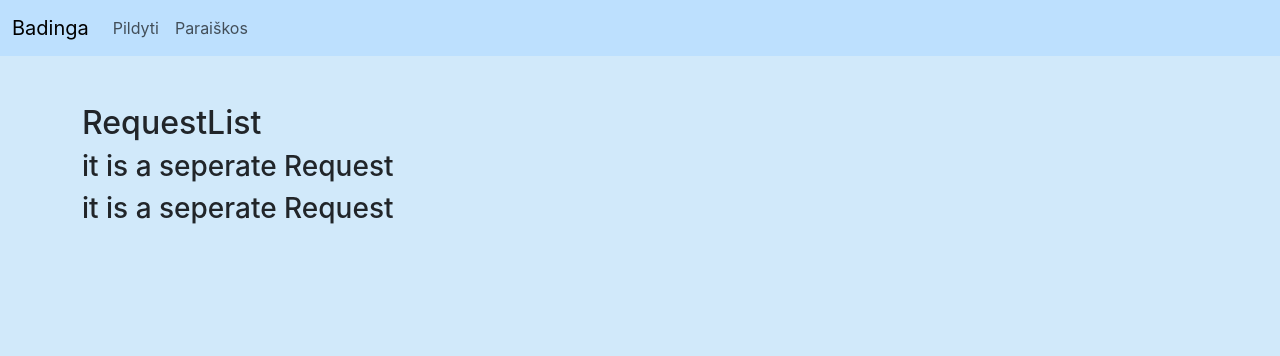
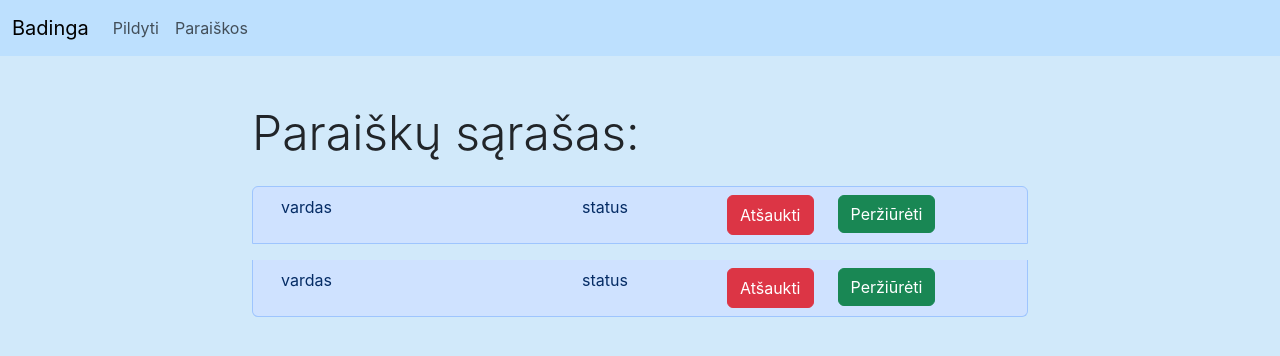
Before and after one commit to ekfoD/lizingo-sistema, a React (Create React App) app: page /paraiskos in a window 1280 px wide. Shown: the top 356 px of the page. Built offline with nearby package versions, Linux system fonts and the light colour scheme.

Commit message:
pradeti tvarkyti atskiros paraisku langai

```diff
--- a/src/components/Request.js
+++ b/src/components/Request.js
@@ -1,7 +1,22 @@
-export function Request() {
-    return(
-        <div>
-            <h3>it is a seperate Request</h3>
-        </div>
-    );
+import { Container, Row, Col, Button } from "react-bootstrap";
+
+export function Request({ moneyAmount, duration, contribution }) {
+  return (
+    <Container>
+      <Row>
+        <Col>
+          <p>vardas</p>
+        </Col>
+        <Col className="d-flex align-content-center justify-content-end">
+          <p>status</p>
+        </Col>
+        <Col className="d-flex align-content-end justify-content-end">
+          <Button className="btn-danger">Atšaukti</Button>
+        </Col>
+        <Col>
+          <Button className="btn-success">Peržiūrėti</Button>
+        </Col>
+      </Row>
+    </Container>
+  );
 }
--- a/src/components/RequestList.js
+++ b/src/components/RequestList.js
@@ -1,11 +1,25 @@
 import { Request } from "./Request";
 
+import { Container, ListGroup } from "react-bootstrap";
+
+import "../styles/ContainerSize.css";
+
 export function RequestList() {
-    return(
-        <div>
-            <h2>RequestList</h2>
+  return (
+    <div>
+      <Container className="Container-sizing">
+        <p className="display-5">Paraiškų sąrašas:</p>
+
+        <ListGroup>
+          <ListGroup.Item variant="primary" className="my-2">
+            {" "}
+            <Request moneyAmount={100} duration={10} contribution={10} />
+          </ListGroup.Item>
+          <ListGroup.Item variant="primary" className="my-2">
             <Request />
-            <Request />
-        </div>
-    );
+          </ListGroup.Item>
+        </ListGroup>
+      </Container>
+    </div>
+  );
 }
```
